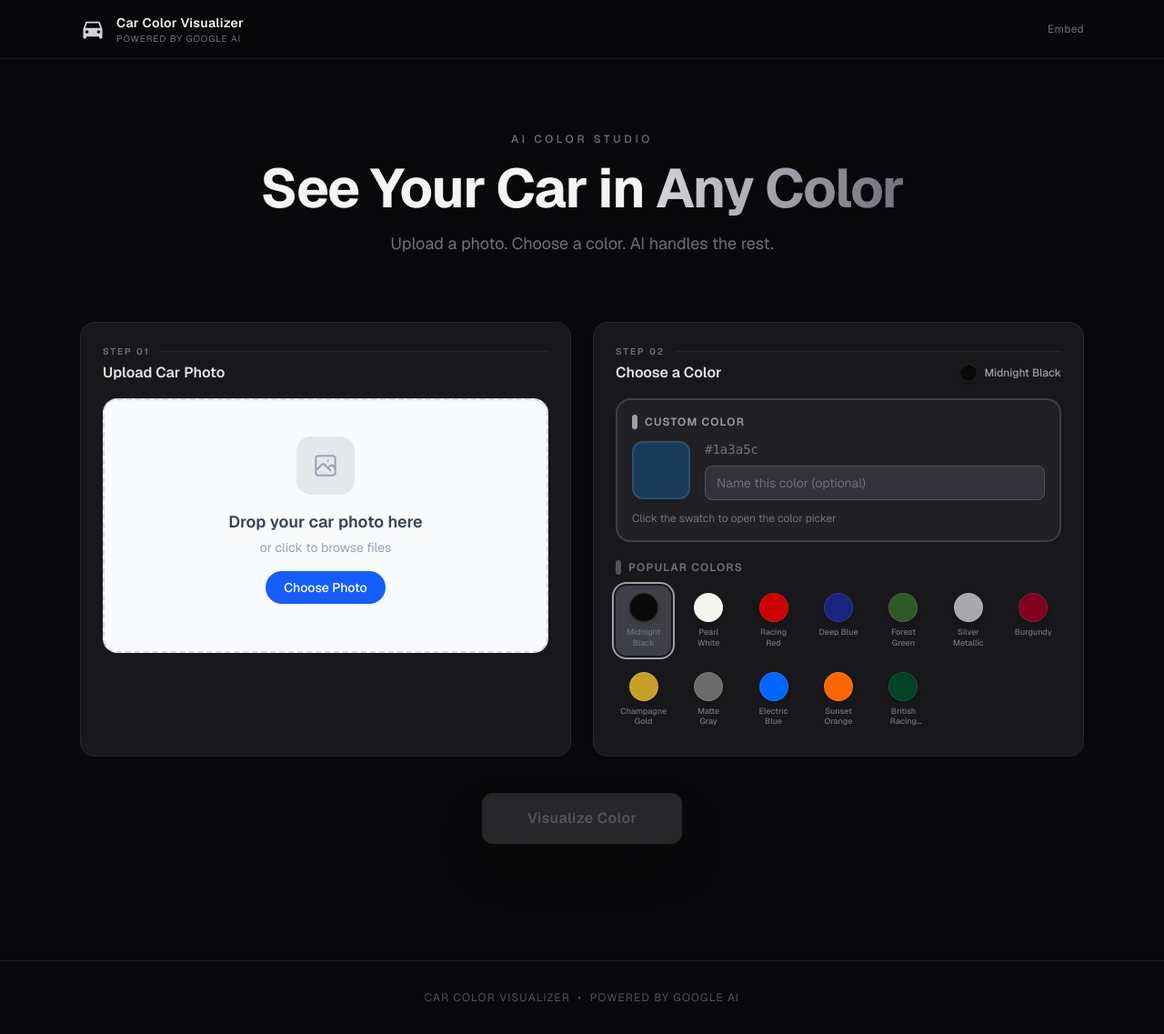
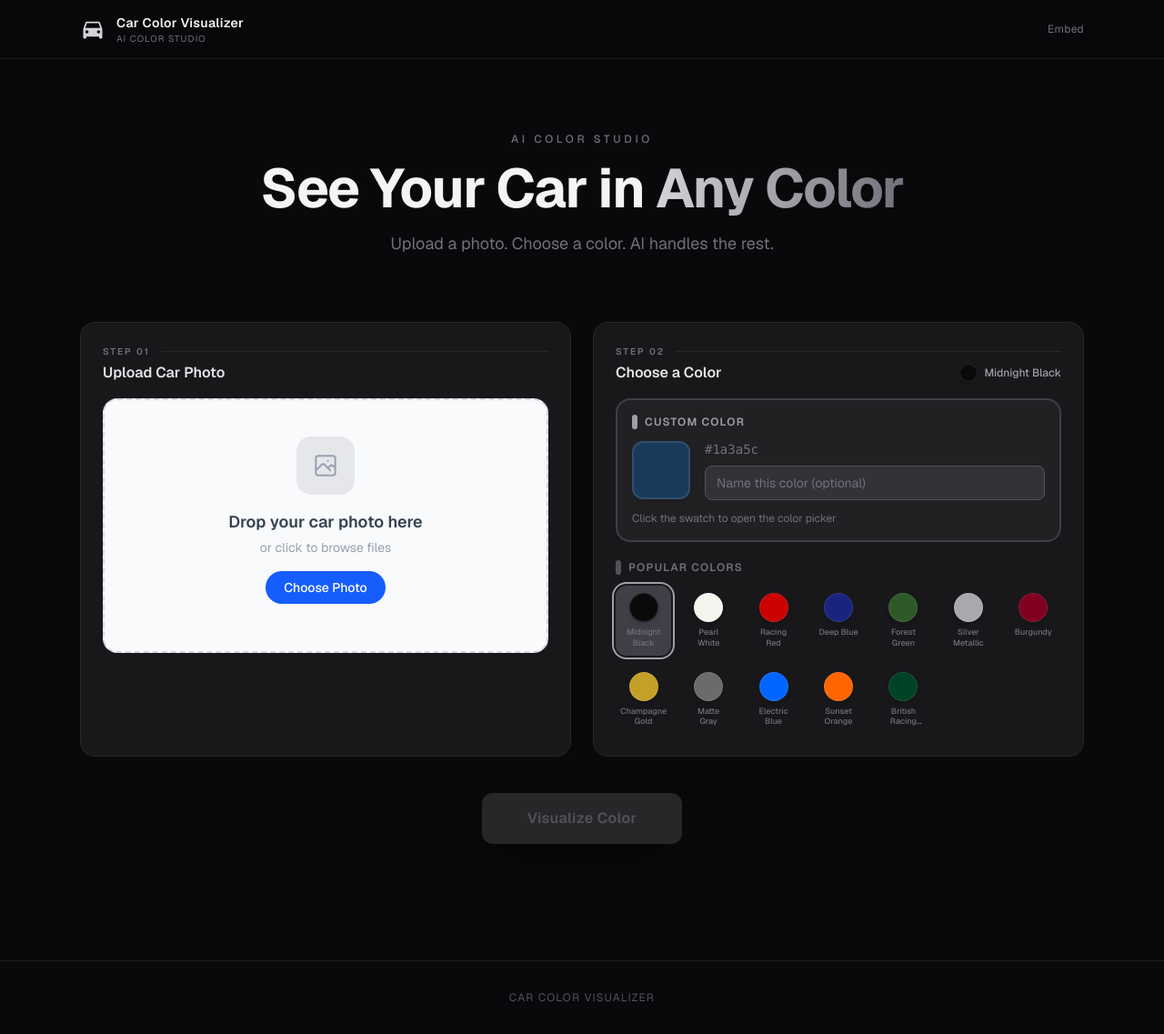
Before and after one commit to Bwausti/car-color-visualizer, a Next.js app: page / in a window 1280 px wide. Shown: the whole page at 91% size. Built offline with nearby package versions, Linux system fonts and the light colour scheme.

Commit message:
remove Google AI branding from header and footer

```diff
--- a/app/page.tsx
+++ b/app/page.tsx
@@ -108,7 +108,7 @@ export default function Home() {
                 Car Color Visualizer
               </h1>
               <p className="text-[10px] text-zinc-500 tracking-widest uppercase">
-                Powered by Google AI
+                AI Color Studio
               </p>
             </div>
           </div>
@@ -255,7 +255,7 @@ export default function Home() {
 
       {/* Footer */}
       <footer className="border-t border-zinc-800/60 mt-20 py-8 text-center text-zinc-600 text-xs tracking-widest uppercase">
-        <p>Car Color Visualizer &nbsp;•&nbsp; Powered by Google AI</p>
+        <p>Car Color Visualizer</p>
       </footer>
     </div>
   );
```
